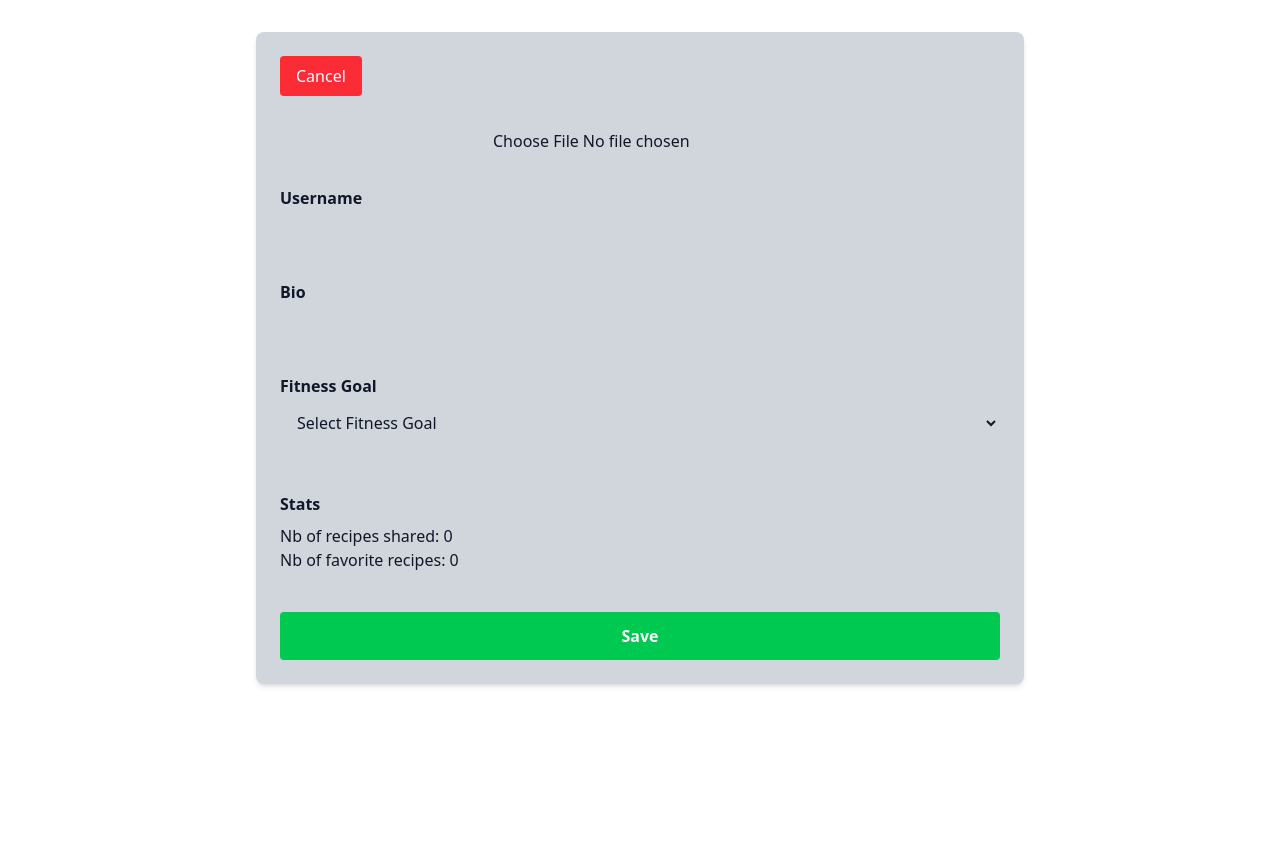
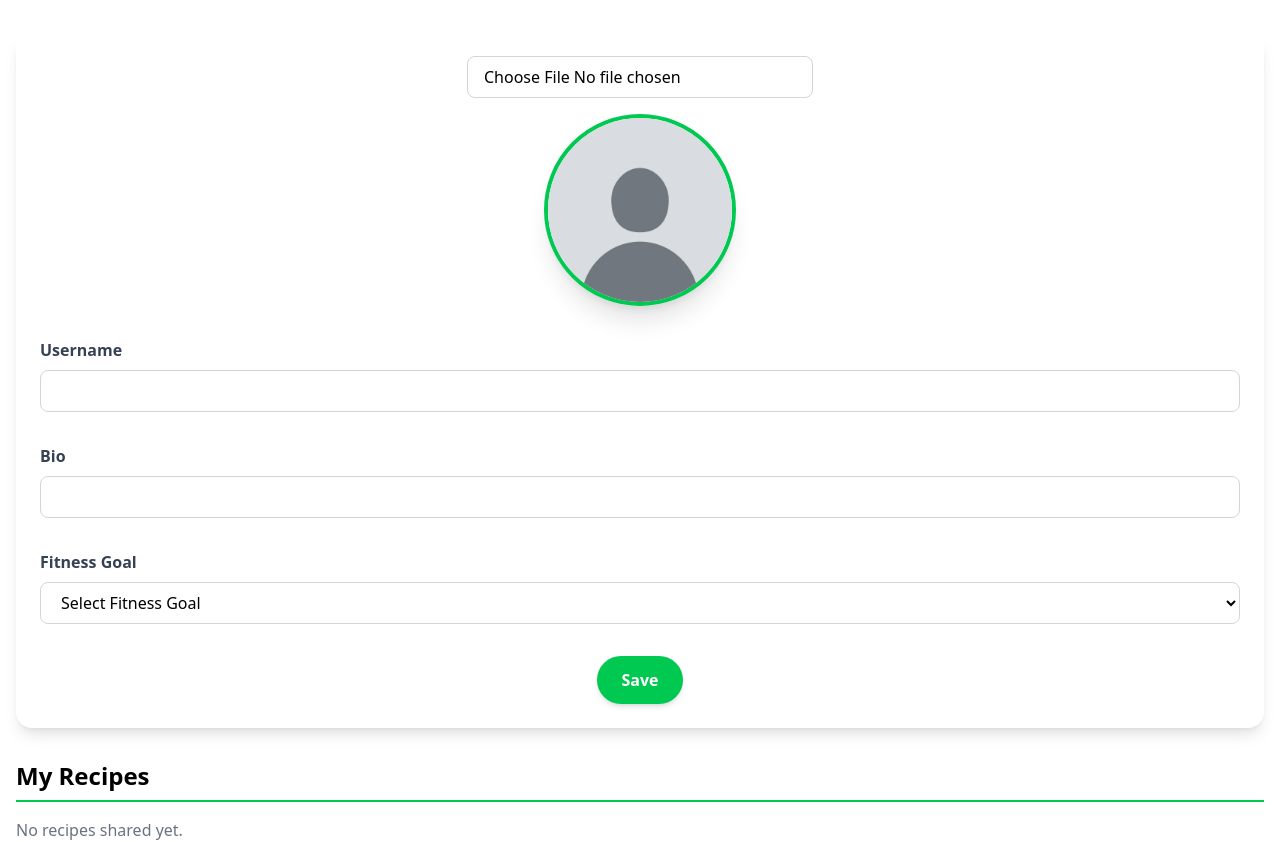
Before and after one commit to B10-Stiti/Gains-Kitchen, a React (Vite) app in the folder client/: page /profile in a window 1280 px wide. Both pictures are taken after a click on the button "Edit Profile". Before the commit the page ends 800 px from the top, so only its background shows below. Built offline with nearby package versions, Linux system fonts and the light colour scheme.

Commit message:
feat(profile): add my recipes section and redesign header & edit form

```diff
--- a/client/src/components/Profile.jsx
+++ b/client/src/components/Profile.jsx
@@ -1,16 +1,14 @@
 import React, { useEffect, useState } from "react";
+import ProfileHeader from "./ProfileHeader";
+import ProfileEditForm from "./ProfileEditForm";
+import RecipeCard from "./RecipeCard";
 
 const Profile = () => {
   const [isEditing, setIsEditing] = useState(false);
   const [userData, setUserData] = useState({
-    user: {
-      profilePicture: "",
-      username: "",
-      bio: "",
-      fitnessGoal: "",
-      favorites: [],
-    },
+    user: { profilePicture: "", username: "", bio: "", fitnessGoal: "", favorites: [] },
     recipeCount: 0,
+    userRecipes: [],
   });
 
   const handleImageChange = async (e) => {
@@ -46,145 +44,43 @@ const Profile = () => {
         method: "GET",
         headers: { "Content-Type": "application/json" },
       });
+      const rep = await res.json();
+      console.log(rep);
       if (!res.ok) {
         console.error("Error:", res.status, res.statusText);
         return;
       }
-      const rep = await res.json();
       setUserData(rep.data);
     };
     fetchData();
   }, []);
 
-  const fitnessGoals = ["Bulking", "Cutting", "Maintenance", "Muscle Gain"];
-  const { profilePicture, username, bio, fitnessGoal, favorites } = userData.user;
+   return (
+    <div className="max-w-7xl mx-auto mt-8 px-4">
+      {isEditing ? (
+        <ProfileEditForm
+          userData={userData}
+          setUserData={setUserData}
+          handleImageChange={handleImageChange}
+          setIsEditing={setIsEditing}
+        />
+      ) : (
+        <ProfileHeader userData={userData} setIsEditing={setIsEditing} />
+      )}
 
-  return (
-    <div className="max-w-3xl mx-auto mt-8 p-6 bg-gray-300 rounded-lg shadow-md text-gray-900">
-      <button
-        type="button"
-        onClick={() => setIsEditing(!isEditing)}
-        className="mb-6 px-4 py-2 bg-red-500 hover:bg-red-600 text-white rounded transition"
-      >
-        {isEditing ? "Cancel" : "Edit Profile"}
-      </button>
-      <form className="flex flex-col gap-6">
-        {/* Profile Image */}
-        <div className="flex flex-col items-center">
-          {isEditing ? (
-            <input
-              type="file"
-              id="image"
-              name="image"
-              accept="image/*"
-              required
-              onChange={handleImageChange}
-              className="border border-gray-300 rounded px-3 py-2 w-full max-w-xs focus:outline-none focus:ring-2 focus:ring-green-500"
-            />
-          ) : (
-            <img
-              src={profilePicture || "/profil-default.jpg"}
-              alt="Profile"
-              className="w-64 h-64 rounded-full object-cover shadow-md"
-            />
-          )}
-        </div>
-
-        {/* Username */}
-        <div className="flex flex-col">
-          <label className="mb-1 font-semibold">Username</label>
-          {isEditing ? (
-            <input
-              type="text"
-              value={username}
-              onChange={(e) =>
-                setUserData({
-                  ...userData,
-                  user: { ...userData.user, username: e.target.value },
-                })
-              }
-              className="border border-gray-300 rounded px-3 py-2 focus:outline-none focus:ring-2 focus:ring-green-500"
-            />
-          ) : (
-            <div className="p-2 bg-white rounded border border-gray-200">{username}</div>
-          )}
-        </div>
-
-        {/* Bio */}
-        <div className="flex flex-col">
-          <label className="mb-1 font-semibold">Bio</label>
-          {isEditing ? (
-            <input
-              type="text"
-              value={bio}
-              onChange={(e) =>
-                setUserData({
-                  ...userData,
-                  user: { ...userData.user, bio: e.target.value },
-                })
-              }
-              className="border border-gray-300 rounded px-3 py-2 focus:outline-none focus:ring-2 focus:ring-green-500"
-            />
-          ) : (
-            <div className="p-2 bg-white rounded border border-gray-200">{bio}</div>
-          )}
-        </div>
-
-        {/* Fitness Goal */}
-        <div className="flex flex-col">
-          <label className="mb-1 font-semibold">Fitness Goal</label>
-          {isEditing ? (
-            <select
-              value={fitnessGoal}
-              onChange={(e) =>
-                setUserData({
-                  ...userData,
-                  user: { ...userData.user, fitnessGoal: e.target.value },
-                })
-              }
-              className="border border-gray-300 rounded px-3 py-2 focus:outline-none focus:ring-2 focus:ring-green-500"
-            >
-              <option value="" disabled>
-                Select Fitness Goal
-              </option>
-              {fitnessGoals.map((goal, idx) => (
-                <option value={goal} key={idx}>
-                  {goal}
-                </option>
-              ))}
-            </select>
-          ) : (
-            <div className="p-2 bg-white rounded border border-gray-200">{fitnessGoal}</div>
-          )}
-        </div>
-
-        {/* Stats */}
-        <div className="mt-6">
-          <h3 className="font-semibold mb-2">Stats</h3>
-          <p>Nb of recipes shared: {userData.recipeCount}</p>
-          <p>Nb of favorite recipes: {favorites?.length || 0}</p>
-        </div>
-
-        {/* Save Button */}
-        {isEditing && (
-          <button
-            type="button"
-            onClick={async () => {
-              const user = JSON.parse(localStorage.getItem("user"));
-              const url = "/api/user/" + user._id;
-              const res = await fetch(url, {
-                method: "PUT",
-                headers: { "Content-Type": "application/json" },
-                body: JSON.stringify(userData.user),
-              });
-              if (res.ok) setIsEditing(false);
-            }}
-            className="mt-4 px-6 py-3 bg-green-500 hover:bg-green-600 text-white font-semibold rounded transition"
-          >
-            Save
-          </button>
+      {/* My Recipes Section */}
+      <div className="mt-8">
+        <h2 className="text-2xl font-bold mb-4 border-b-2 border-green-500 pb-2">My Recipes</h2>
+        {userData.userRecipes.length === 0 ? (
+          <p className="text-gray-500">No recipes shared yet.</p>
+        ) : (
+          <div className="grid grid-cols-1 sm:grid-cols-2 gap-6">
+            {userData.userRecipes.map((recipe) => (
+              <RecipeCard key={recipe._id} recipe={recipe} />
+            ))}
+          </div>
         )}
-      </form>
+      </div>
     </div>
   );
 };
--- /dev/null
+++ b/client/src/components/ProfileEditForm.jsx
@@ -0,0 +1,104 @@
+import React from "react";
+
+const ProfileEditForm = ({ userData, setUserData, handleImageChange, setIsEditing }) => {
+  const { profilePicture, username, bio, fitnessGoal } = userData.user;
+  const fitnessGoals = ["Bulking", "Cutting", "Maintenance", "Muscle Gain"];
+
+  const handleSave = async () => {
+    const user = JSON.parse(localStorage.getItem("user"));
+    const url = "/api/user/" + user._id;
+    const res = await fetch(url, {
+      method: "PUT",
+      headers: { "Content-Type": "application/json" },
+      body: JSON.stringify(userData.user),
+    });
+    if (res.ok) setIsEditing(false);
+  };
+
+  return (
+    <form className="flex flex-col gap-8 bg-white p-6 rounded-2xl shadow-lg mb-8">
+      {/* Profile Image */}
+      <div className="flex flex-col items-center">
+        <input
+          type="file"
+          onChange={handleImageChange}
+          className="border border-gray-300 rounded-lg px-4 py-2 focus:outline-none focus:ring-2 focus:ring-green-400"
+        />
+        <img
+          src={profilePicture || "/profil-default.jpg"}
+          alt="Profile"
+          className="w-40 h-40 md:w-48 md:h-48 rounded-full object-cover shadow-xl border-4 border-green-500 mt-4"
+        />
+      </div>
+
+      {/* Username */}
+      <div className="flex flex-col">
+        <label className="mb-2 text-gray-700 font-semibold">Username</label>
+        <input
+          type="text"
+          value={username}
+          onChange={(e) =>
+            setUserData({
+              ...userData,
+              user: { ...userData.user, username: e.target.value },
+            })
+          }
+          className="border border-gray-300 rounded-lg px-4 py-2 focus:outline-none focus:ring-2 focus:ring-green-400"
+        />
+      </div>
+
+      {/* Bio */}
+      <div className="flex flex-col">
+        <label className="mb-2 text-gray-700 font-semibold">Bio</label>
+        <input
+          type="text"
+          value={bio}
+          onChange={(e) =>
+            setUserData({
+              ...userData,
+              user: { ...userData.user, bio: e.target.value },
+            })
+          }
+          className="border border-gray-300 rounded-lg px-4 py-2 focus:outline-none focus:ring-2 focus:ring-green-400"
+        />
+      </div>
+
+      {/* Fitness Goal */}
+      <div className="flex flex-col">
+        <label className="mb-2 text-gray-700 font-semibold">Fitness Goal</label>
+        <select
+          value={fitnessGoal}
+          onChange={(e) =>
+            setUserData({
+              ...userData,
+              user: { ...userData.user, fitnessGoal: e.target.value },
+            })
+          }
+          className="border border-gray-300 rounded-lg px-4 py-2 focus:outline-none focus:ring-2 focus:ring-green-400"
+        >
+          <option value="" disabled>
+            Select Fitness Goal
+          </option>
+          {fitnessGoals.map((goal, idx) => (
+            <option value={goal} key={idx}>
+              {goal}
+            </option>
+          ))}
+        </select>
+      </div>
+
+      {/* Save Button */}
+      <div className="flex justify-center">
+        <button
+          type="button"
+          onClick={handleSave}
+          className="px-6 py-3 bg-green-500 hover:bg-green-600 text-white font-semibold rounded-full shadow-md transition"
+        >
+          Save
+        </button>
+      </div>
+    </form>
+  );
+};
+
+export default ProfileEditForm;
--- /dev/null
+++ b/client/src/components/ProfileHeader.jsx
@@ -0,0 +1,49 @@
+import React from "react";
+
+const ProfileHeader = ({ userData, setIsEditing }) => {
+  const { profilePicture, username, bio, fitnessGoal, favorites, recipeCount } =
+    userData.user;
+
+  return (
+    <div className="flex flex-col md:flex-row items-center md:items-start justify-between bg-white p-6 rounded-2xl shadow-lg mb-8">
+      {/* Profile Picture */}
+      <div className="flex-shrink-0 mb-4 md:mb-0">
+        <img
+          src={profilePicture || "/profil-default.jpg"}
+          alt="Profile"
+          className="w-40 h-40 md:w-48 md:h-48 rounded-full object-cover shadow-xl border-4 border-green-500"
+        />
+      </div>
+
+      {/* User Info */}
+      <div className="flex-1 md:ml-8 flex flex-col justify-center items-center md:items-start text-center md:text-left">
+        <div className="flex items-center mb-2">
+          <h1 className="text-3xl font-bold text-gray-900 mr-4">{username}</h1>
+          <button
+            onClick={() => setIsEditing(true)}
+            className="px-4 py-2 bg-red-500 hover:bg-red-600 text-white rounded-full font-semibold transition"
+          >
+            Edit Profile
+          </button>
+        </div>
+
+        <p className="text-gray-600 mb-2">{bio || "No bio yet"}</p>
+        <span className="text-green-600 font-medium">{fitnessGoal || "No fitness goal selected"}</span>
+
+        {/* Stats */}
+        <div className="mt-4 flex space-x-6">
+          <div className="text-center">
+            <p className="font-bold text-gray-900">{userData.recipeCount}</p>
+            <p className="text-gray-500 text-sm">Recipes</p>
+          </div>
+          <div className="text-center">
+            <p className="font-bold text-gray-900">{favorites?.length || 0}</p>
+            <p className="text-gray-500 text-sm">Favorites</p>
+          </div>
+        </div>
+      </div>
+    </div>
+  );
+};
+
+export default ProfileHeader;
--- a/client/src/components/Recipes.jsx
+++ b/client/src/components/Recipes.jsx
@@ -26,7 +26,7 @@ const Recipes = () => {
         <RecipeCard
           key={recipe._id}
           recipe={recipe}
-          isFavorite={userFavorites.includes(recipe._id)}
+          // isFavorite={userFavorites.includes(recipe._id)}
         />
       ))}
     </div>
```
Also changed, not shown: 4 other files (tests, documents, lock files or other folders).
